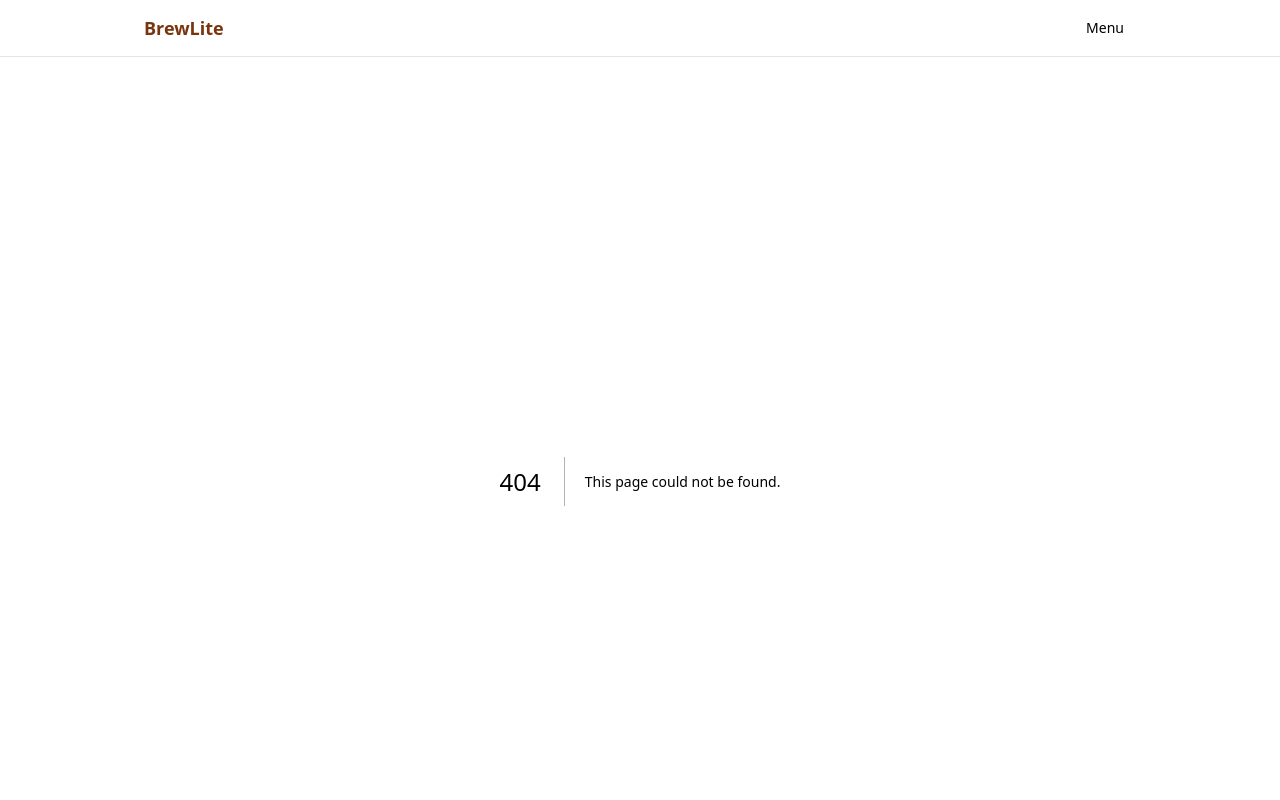
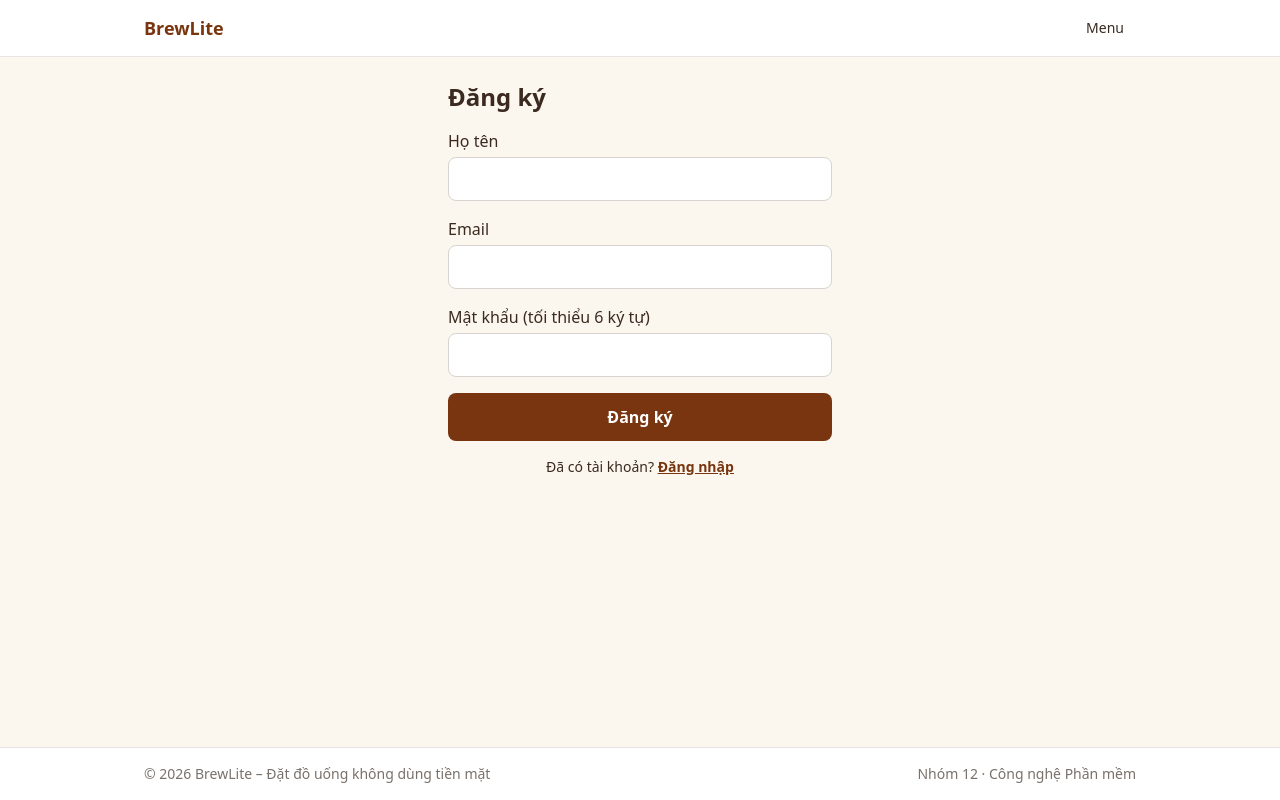
Before and after one commit to phi10hung/brewlite-ass2, a Next.js app in the folder apps/web/: page /register in a window 1280 px wide. Before the commit this address had no page. Shown: the top 800 px of the page. Built offline with nearby package versions, Linux system fonts and the light colour scheme; no server answers.

Commit message:
feat: thêm màn đăng ký

```diff
--- /dev/null
+++ b/apps/web/src/app/register/page.tsx
@@ -0,0 +1,11 @@
+import RegisterForm from "@/components/RegisterForm";
+
+// Trang đăng ký tài khoản Khách hàng /register (FR-08)
+export default function RegisterPage() {
+  return (
+    <section className="mx-auto max-w-sm">
+      <h1 className="mb-4 text-2xl font-bold">Đăng ký</h1>
+      <RegisterForm />
+    </section>
+  );
+}
--- /dev/null
+++ b/apps/web/src/components/RegisterForm.tsx
@@ -0,0 +1,90 @@
+import Link from "next/link";
+import { useRouter } from "next/navigation";
+import { useState } from "react";
+import TextField from "@/components/TextField";
+import { ApiError } from "@/lib/api";
+import { register, validateRegister, type FieldErrors } from "@/lib/auth";
+
+// Form đăng ký (FR-08): kiểm tra trước khi gửi, lỗi tiếng Việt;
+// thành công thì được đăng nhập luôn và chuyển về trang chủ.
+export default function RegisterForm() {
+  const router = useRouter();
+  const [name, setName] = useState("");
+  const [email, setEmail] = useState("");
+  const [password, setPassword] = useState("");
+  const [errors, setErrors] = useState<
+    FieldErrors<"name" | "email" | "password">
+  >({});
+  const [serverError, setServerError] = useState("");
+  const [submitting, setSubmitting] = useState(false);
+
+  async function handleSubmit(event: React.FormEvent<HTMLFormElement>) {
+    event.preventDefault();
+    const found = validateRegister({ name, email, password });
+    setErrors(found);
+    setServerError("");
+    if (Object.keys(found).length > 0) return;
+
+    setSubmitting(true);
+    try {
+      await register(name, email, password);
+      router.replace("/");
+    } catch (error) {
+      setServerError(
+        error instanceof ApiError
+          ? error.message
+          : "Không đăng ký được, vui lòng thử lại.",
+      );
+      setSubmitting(false);
+    }
+  }
+
+  return (
+    <form noValidate onSubmit={handleSubmit} className="space-y-4">
+      {serverError && (
+        <p role="alert" className="rounded-lg bg-red-50 p-3 text-red-700">
+          {serverError}
+        </p>
+      )}
+      <TextField
+        id="name"
+        label="Họ tên"
+        autoComplete="name"
+        value={name}
+        onChange={(event) => setName(event.target.value)}
+        error={errors.name}
+      />
+      <TextField
+        id="email"
+        label="Email"
+        type="email"
+        autoComplete="email"
+        value={email}
+        onChange={(event) => setEmail(event.target.value)}
+        error={errors.email}
+      />
+      <TextField
+        id="password"
+        label="Mật khẩu (tối thiểu 6 ký tự)"
+        type="password"
+        autoComplete="new-password"
+        value={password}
+        onChange={(event) => setPassword(event.target.value)}
+        error={errors.password}
+      />
+      <button
+        type="submit"
+        disabled={submitting}
+        className="min-h-12 w-full rounded-lg bg-brand font-semibold text-white hover:bg-brand-dark disabled:bg-stone-400"
+      >
+        {submitting ? "Đang đăng ký..." : "Đăng ký"}
+      </button>
+      <p className="text-center text-sm">
+        Đã có tài khoản?{" "}
+        <Link href="/login" className="font-semibold text-brand underline">
+          Đăng nhập
+        </Link>
+      </p>
+    </form>
+  );
+}
```
